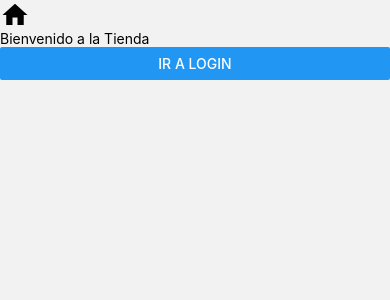
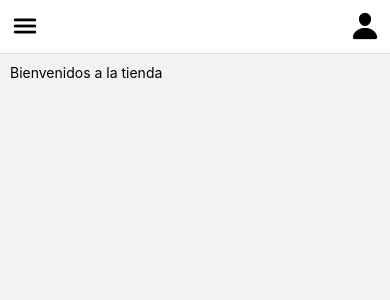
Before and after one commit to juancast24/Proyecto-virtualizacion-Minimarket, a React Native app: screen /Home in a window 390 px wide. Shown: the top 300 px of the page. Built offline with nearby package versions, Linux system fonts and the light colour scheme.

Commit message:
creacion de header

```diff
--- a/App.js
+++ b/App.js
@@ -2,16 +2,13 @@ import React from 'react';
 import { NavigationContainer } from '@react-navigation/native';
 import { AuthProvider } from './context/AuthContext';
 import PublicNavigator from './navigation/PublicNavigator';
-import { SafeAreaProvider } from 'react-native-safe-area-context';
 
 export default function App() {
   return (
-    <SafeAreaProvider>
       <AuthProvider>
         <NavigationContainer>
           <PublicNavigator />
         </NavigationContainer>
       </AuthProvider>
-    </SafeAreaProvider>
   );
 }
--- a/components/Header.js
+++ b/components/Header.js
@@ -0,0 +1,49 @@
+import React from 'react';
+import { View, Pressable, StyleSheet } from 'react-native';
+import { Ionicons } from '@expo/vector-icons';
+import { useSafeAreaInsets } from 'react-native-safe-area-context';
+import { useNavigation } from '@react-navigation/native';
+
+const Header = ({ oneMenuPress, onProfilePress, children }) => {
+    const insets = useSafeAreaInsets();
+    const navigation = useNavigation();
+
+    return (
+        <View style={{ flex: 1, paddingTop: insets.top, paddingBottom: insets.bottom }}>
+            <View style={styles.headerContainer}>
+                {/* Botón de menu */}
+                <Pressable onPress={oneMenuPress}>
+                    <Ionicons name="menu" size={30} color="black" />
+                </Pressable>
+                {/* Botón de perfil */}
+                <Pressable onPress={onProfilePress}>
+                    <Ionicons name="person" size={30} color="black" onPress={() => navigation.navigate('Login')}/>
+                </Pressable>
+            </View>
+            <View style={{ flex: 1, padding: 10 }}>
+                {children} {/* Aquí se renderizarán los hijos del componente Header */}
+            </View>
+        </View>
+    );
+};
+const styles = StyleSheet.create({
+    headerContainer: {
+        flexDirection: 'row',
+        justifyContent: 'space-between',
+        alignItems: 'center',
+        padding: 10,
+        backgroundColor: '#fff',
+        borderBottomWidth: 1,
+        borderBottomColor: '#ddd',
+    },
+    headerText: {
+        fontSize: 20,
+        fontWeight: 'bold',
+    },
+    profileText: {
+        fontSize: 20,
+        fontWeight: 'bold',
+        color: '#007AFF',
+    },
+});
+export default Header;
--- a/screens/public/HomeScreen.js
+++ b/screens/public/HomeScreen.js
@@ -1,20 +1,22 @@
 import React from 'react';
 import { View, Text, Button } from 'react-native';
 import { useNavigation } from '@react-navigation/native';
-import Icon from 'react-native-vector-icons/MaterialIcons';
-import { useSafeAreaInsets } from 'react-native-safe-area-context';
+import Header from '../../components/Header';
 
 const HomeScreen = () => {
-    const navigation = useNavigation();
-    const insets= useSafeAreaInsets();
+    const handleMenuPress = () => {
+        alert('Menu');
+    };
+    const handleProfilePress = () => {
+        alert('Perfil');
+    };
 
     return (
-        <View style={{paddingTop: insets.top, paddingBottom: insets.bottom}}>
-            <Icon name="home" size={30} color="black" />
-            <Text>Bienvenido a la Tienda</Text>
-            {/* Botón para ir a Login */}
-            <Button title="Ir a Login" onPress={() => navigation.navigate('Login')} />
-        </View>
+        <Header onMenuPress={handleMenuPress} onProfilePress={handleProfilePress}>
+            <View>
+                <Text>Bienvenidos a la tienda</Text>
+            </View>
+        </Header>
     );
 };
 
```
